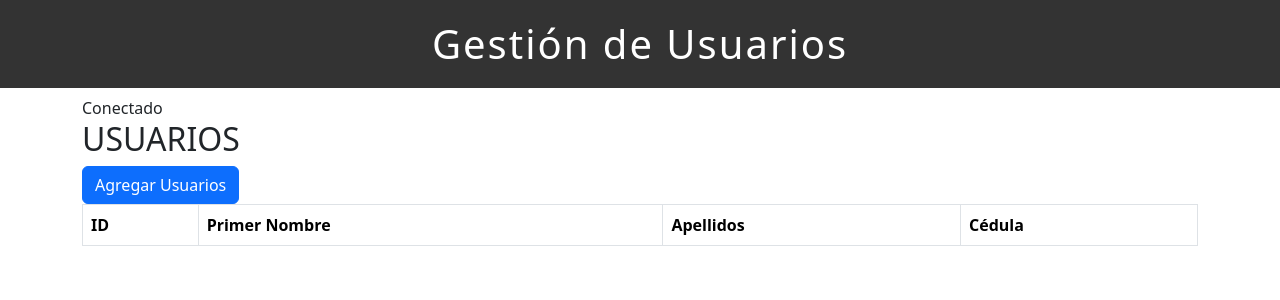
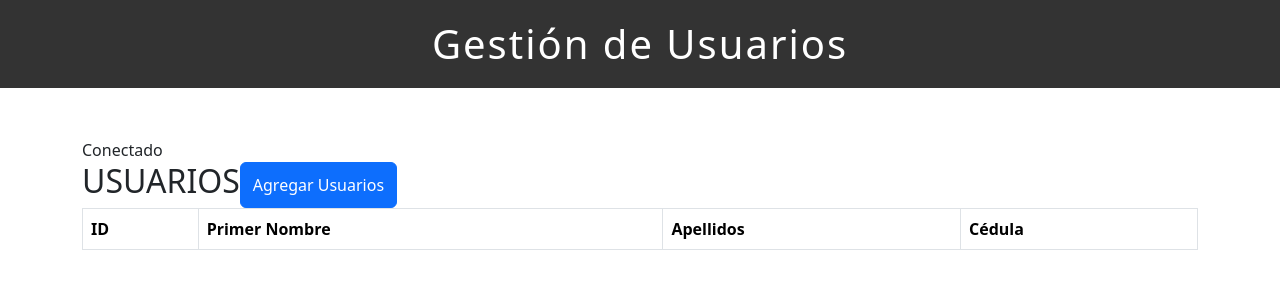
Before and after one commit to Sxnarrucia/CRUD_Fundamentos, a PHP site: page / in a window 1280 px wide. Shown: the top 300 px of the page. Run offline with PHP 8.4, Linux system fonts and the light colour scheme; data that the repository does not hold is empty.

Commit message:
Add files via upload

```diff
--- a/style.css
+++ b/style.css
@@ -6,3 +6,19 @@
     letter-spacing: 2px;
     font-weight: 500;
 }
+
+.box1 h2{
+    float:left;
+}
+
+.box1 button{
+    float: right;
+}
+
+.container{
+    margin-top: 50px;
+}
+
+.box1{
+    display: flex;
+}
```
